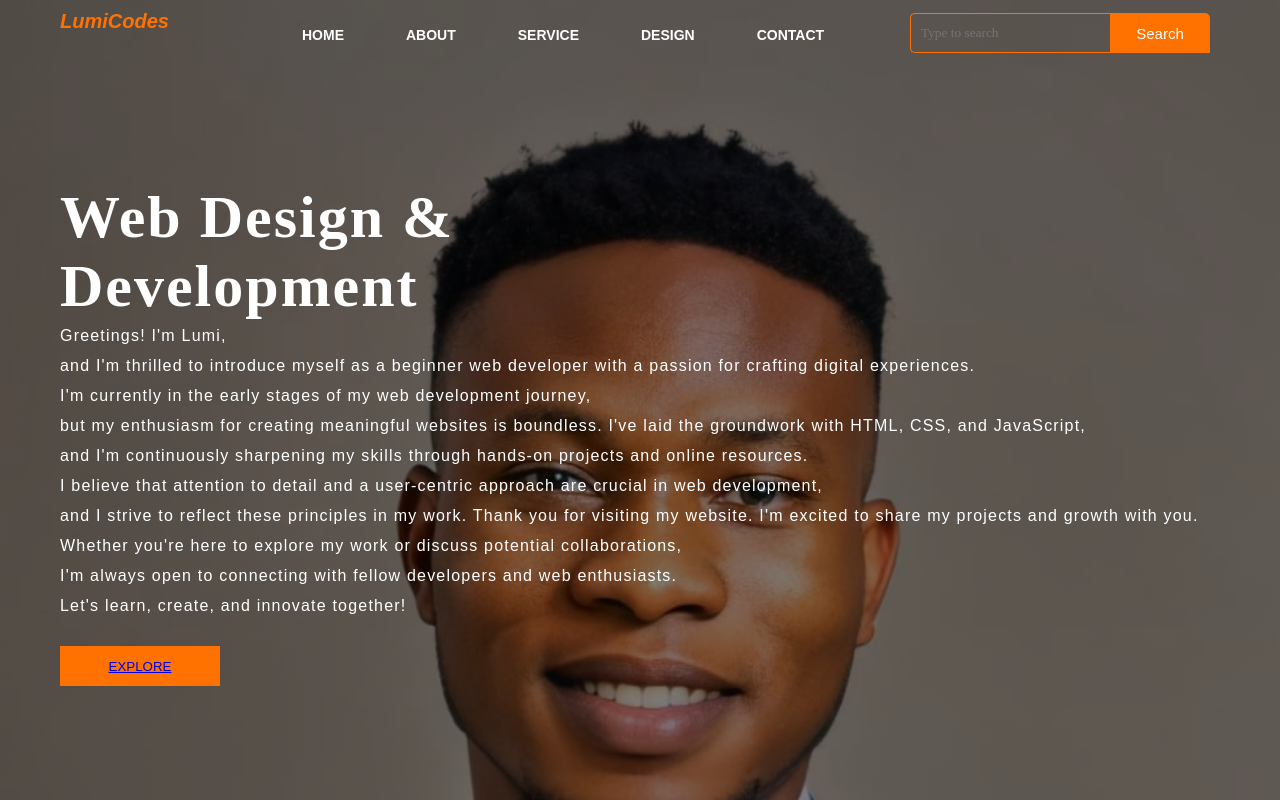
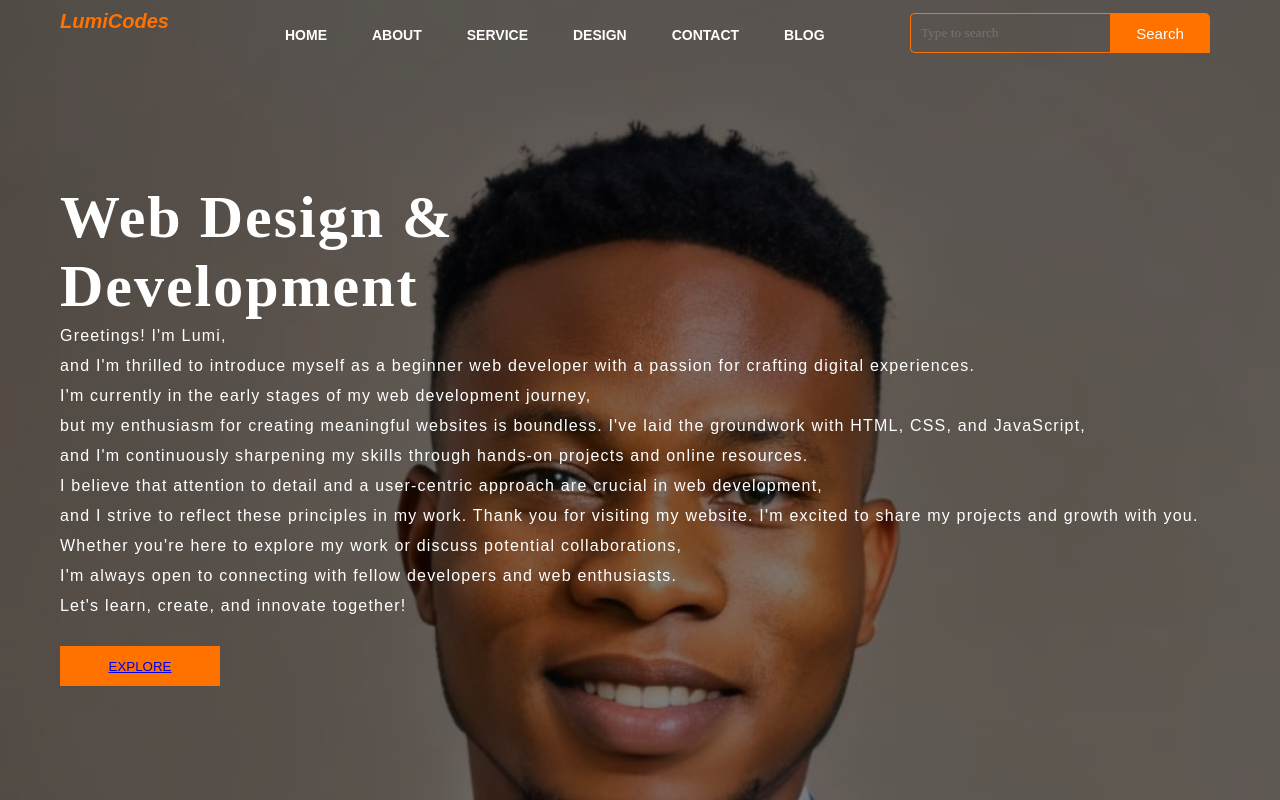
Before and after one commit to lumicodes22/Personal-website, a plain HTML site: page index.html in a window 1280 px wide. Drawn offline with Linux system fonts and the light colour scheme.

Commit message:
Added 'blog' to nav bar

```diff
--- a/index.html
+++ b/index.html
@@ -20,6 +20,7 @@
             <li><a href="#">SERVICE</a></li>
             <li><a href="#">DESIGN</a></li>
             <li><a href="#">CONTACT</a></li>
+            <li><a href="#">BLOG</a></li>
           </ul>
       </div>
 
--- a/style.css
+++ b/style.css
@@ -49,7 +49,7 @@ ul{
 
 ul li{
   list-style: none;
-  margin-left: 62px;
+  margin-left: 45px;
   margin-top: 27px;
   font-size: 14px;
 
```
